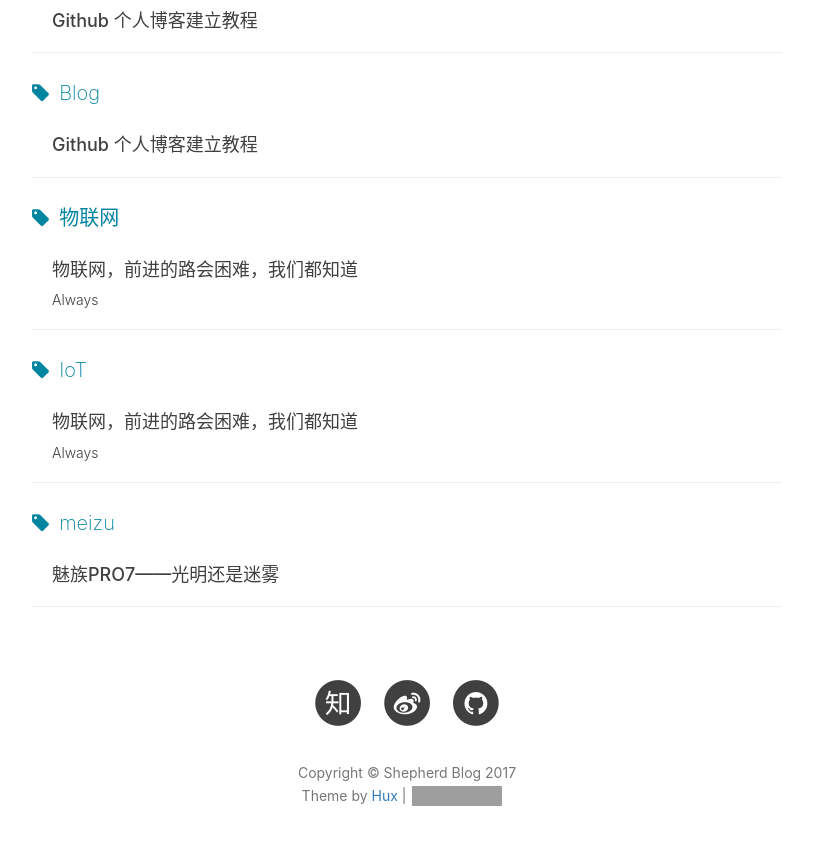
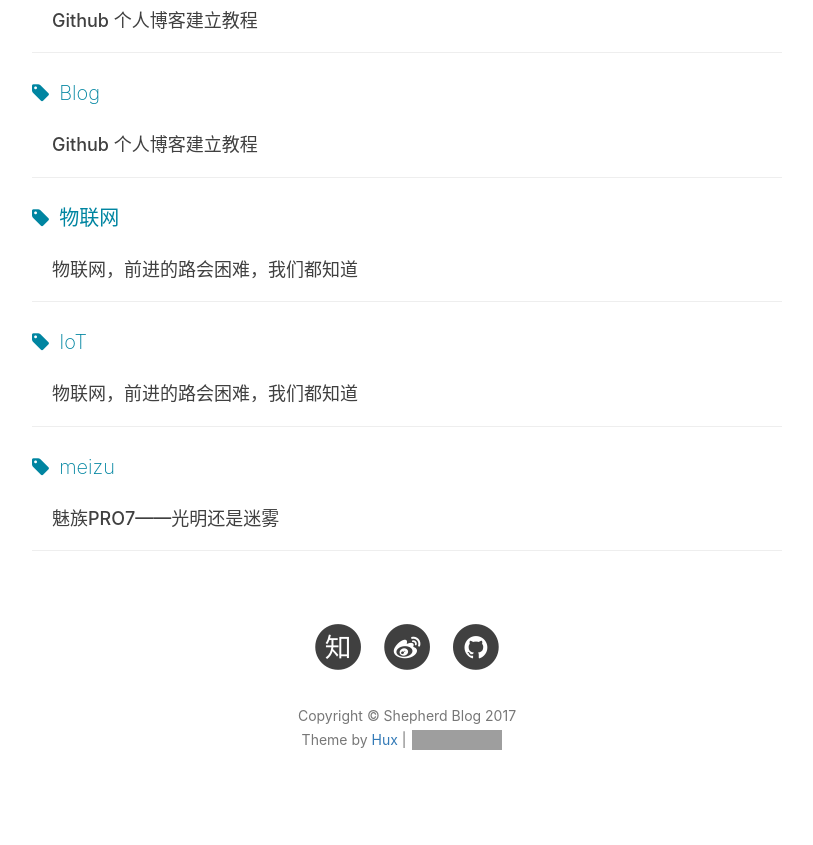
Before and after one commit to distan/distan.github.io, a Jekyll site: the page built from tags.html, in a window 1280 px wide and 900 px high, scrolled down 7706 px. Shown: the top 845 px of the window, without its empty margins (233-1046 px from the left). Built offline with Jekyll 4.4.1, drawn with Linux system fonts in a browser that asks for light colours; nearby versions of some CDN libraries; comment, search, counter and statistics services are not loaded; grey boxes are pictures that could not be loaded.

Commit message:
distan.github.io

```diff
--- a/_posts/2017-07-24-Internet of Things.markdown
+++ b/_posts/2017-07-24-Internet of Things.markdown
@@ -1,7 +1,7 @@
 ---
 layout:     post
 title:      "物联网，前进的路会困难，我们都知道"
-subtitle:   "Always"
+subtitle:   ""
 date:       2017-07-24 16:02:00
 author:     "Shepherd"
 header-img: "img/post-bg-Iot.jpg"
@@ -13,8 +13,8 @@
 ---
 
 > 一些关于当前物联网状况的拙见
-></br>
->本文部分观点出自于机械工业出版社  物联网智库著 《物联网：未来已来》
+>
+> 本文部分观点出自于机械工业出版社  物联网智库著 《物联网：未来已来》
 
 
 # 物联网是什么
@@ -35,7 +35,7 @@
 
 >等到有一天人们说到如今发展中的智能家居就直接称之为家具的时候，才是真正火爆的时候，就像智能手机一样
 
-到如今，共享单车的推行让人们看到了物联网产业仍有无穷无尽的可能性，让无数从业者有了为之奋斗的新的理由，应运而生的**O2O**概念，即**Online to Offline **的模式，我通常调侃其为 ——**扫二维码**，一大堆人开始在各种各样的创业蓝图上浓墨重彩的画上了大大的O2O的字符，却并没有真正了解这究竟是什么，究竟有怎样的未来前景（这些人电视剧里基本活不过三集自己的厂就要倒闭）。
+到如今，共享单车的推行让人们看到了物联网产业仍有无穷无尽的可能性，让无数从业者有了为之奋斗的新的理由，应运而生的**O2O**概念，即**Online to Offline ** 的模式，我通常调侃其为 ——  **扫二维码** ，一大堆人开始在各种各样的创业蓝图上浓墨重彩的画上了大大的O2O的字符，却并没有真正了解这究竟是什么，究竟有怎样的未来前景（这些人电视剧里基本活不过三集自己的厂就要倒闭）。
 
 
 # 未来的路很长也很困难，我们都知道
@@ -55,4 +55,5 @@
 
 # 结尾
 这篇文章写了很久，搜集了很多资料，中间又夹杂着去TI杯的比赛，本来想完整的写一写物联网，但是发现涉及面实在是太广了，就只能从我现在所了解的方面入手，希望未来能更好。
+</br>
 																	——2017年8月16日凌晨  于南京记
```
